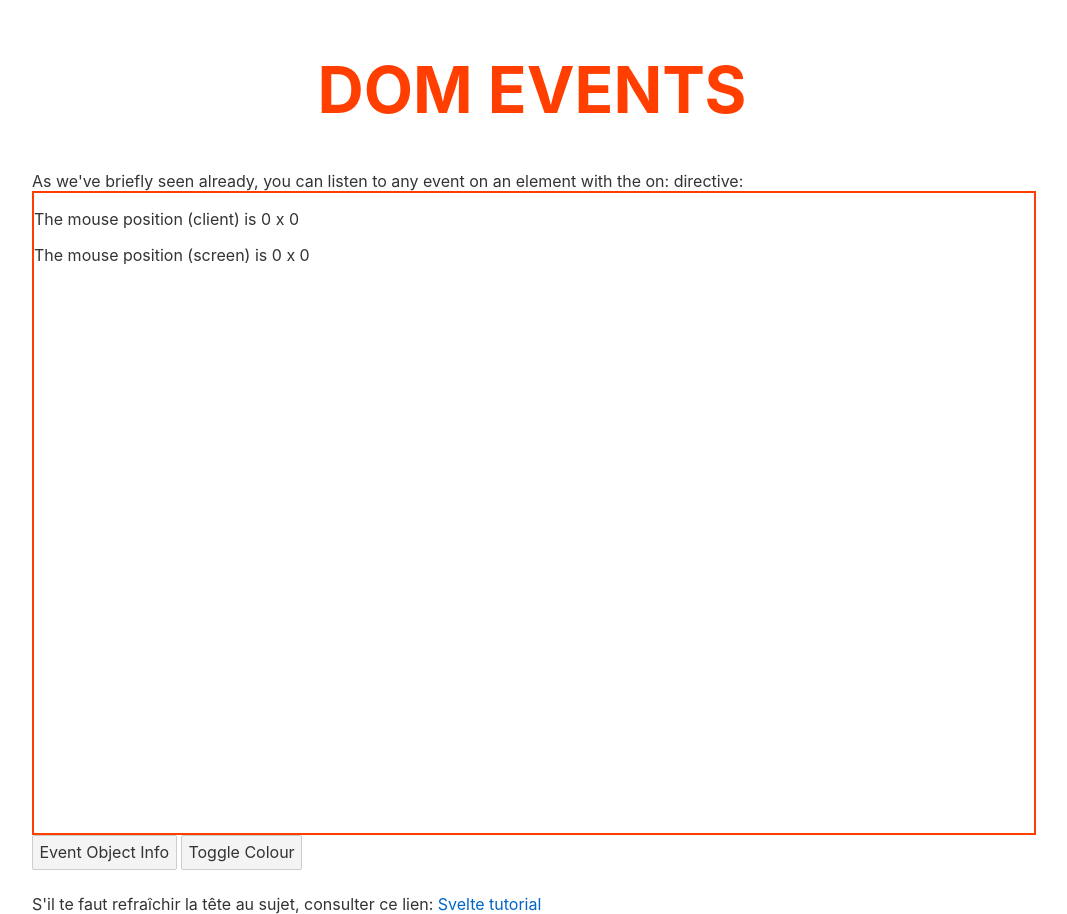
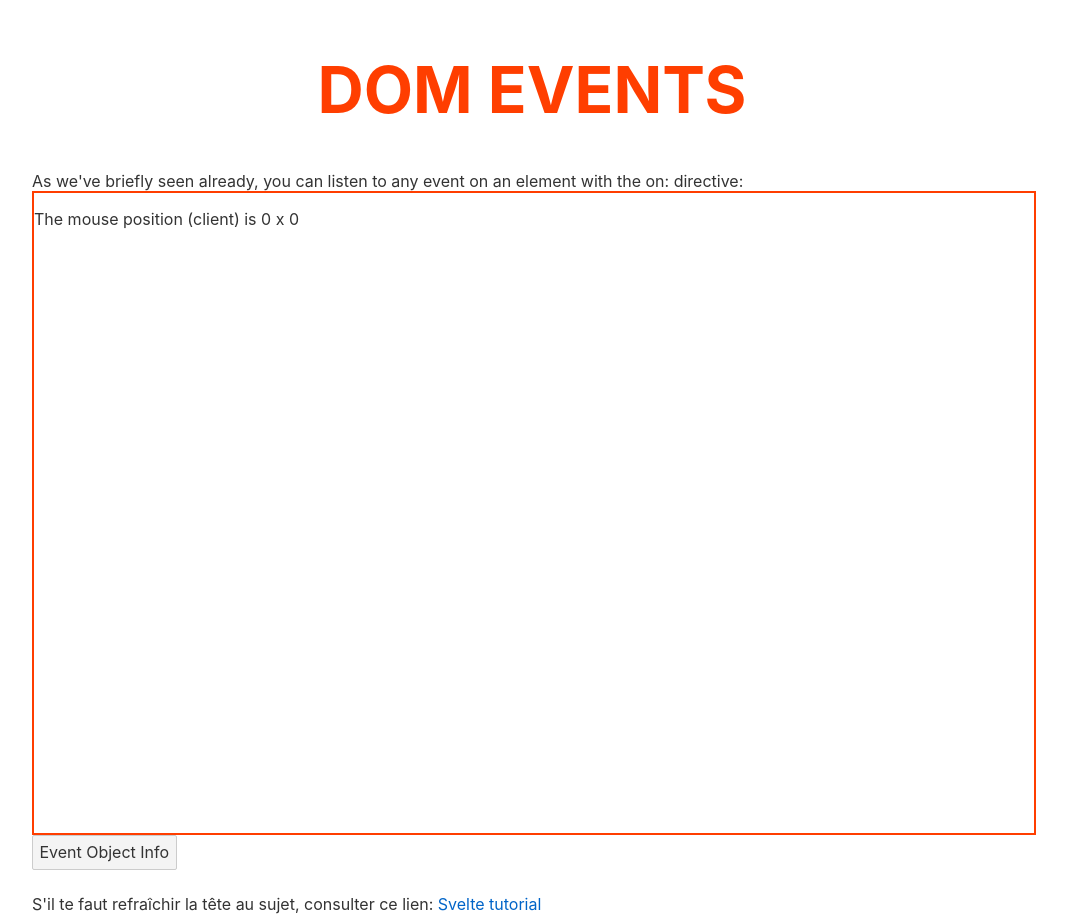
Before and after one commit to GillyRabutTsurwa/svelte-docs-learning, a Svelte app: page / in a window 1280 px wide. Shown: the whole page, without its empty margins (108-1175 px from the left). Built offline with nearby package versions, Linux system fonts and the light colour scheme.

Commit message:
inline event handlers. Not my favourite, but goo 2 kno

```diff
--- a/src/App.svelte
+++ b/src/App.svelte
@@ -1,36 +1,23 @@
 <script>
   let title = "DOM Events";
   let coordinates = {
-    x1: 0,
-    x2: 0,
-    y1: 0,
-    y2: 0
+    x: 0,
+    y: 0
   };
 
-  // THIS DOES NOT WORK. No access to the document tree for some reason here. but inside the javascript function it works well
-  let pageText = document.querySelectorAll(".texto");
+  // replaced with inline handler
+  // function handleMouseMove(e) {
+  //   coordinates.x1 = e.clientX;
+  //   coordinates.y1 = e.clientY;
 
-  // we have access to the event object in svelte
-  function handleMouseMove(e) {
-    coordinates.x1 = e.clientX;
-    coordinates.y1 = e.clientY;
+  //   coordinates.x2 = e.screenX;
+  //   coordinates.y2 = e.screenY;
+  // }
 
-    coordinates.x2 = e.screenX;
-    coordinates.y2 = e.screenY;
-  }
-
-  function accessEventObject(e) {
-    console.log(e);
-  }
-
-  function toggleColour() {
-    let pageText = document.querySelectorAll(".texto");
-    pageText.forEach(currentText => {
-      console.log(currentText);
-      console.dir(currentText);
-      currentText.classList.toggle("colour-change");
-    });
-  }
+  // we have also replaced this function with an inline handler
+  // function accessEventObject(e) {
+  //   console.log(e);
+  // }
 </script>
 
 <style>
@@ -71,24 +58,21 @@
 </style>
 
 <main>
-  <h1>{title}</h1>
+  <h1 id="title">{title}</h1>
   <div class="docs-read">
     As we've briefly seen already, you can listen to any event on an element
     with the on: directive:
   </div>
 
-  <div on:mousemove={handleMouseMove} class="code">
+  <div
+    on:mousemove={e => (coordinates = { x: e.clientX, y: e.clientY })}
+    class="code">
     <p class="texto">
-      The mouse position (client) is {coordinates.x1} x {coordinates.y1}
-    </p>
-    <p class="texto">
-      The mouse position (screen) is {coordinates.x2} x {coordinates.y2}
+      The mouse position (client) is {coordinates.x} x {coordinates.y}
     </p>
   </div>
 
-  <button on:click={accessEventObject} class="btn">Event Object Info</button>
-  <button on:click={toggleColour} class="btn">Toggle Colour</button>
-
+  <button on:click={e => console.log(e)} class="btn">Event Object Info</button>
   <p>
     S'il te faut refraîchir la tête au sujet, consulter ce lien:
     <a href="https://svelte.dev/tutorial/keyed-each-blocks" target="_blank">
```
Also changed, not shown: 1 other file (tests, documents, lock files or other folders).
